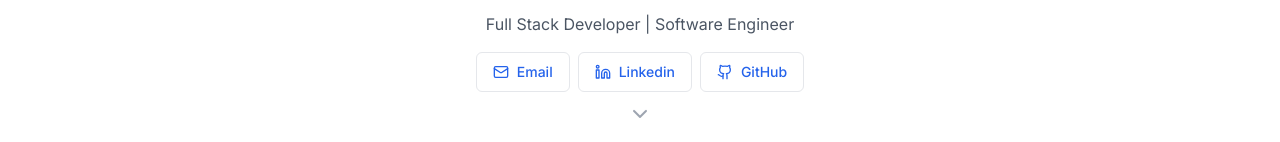
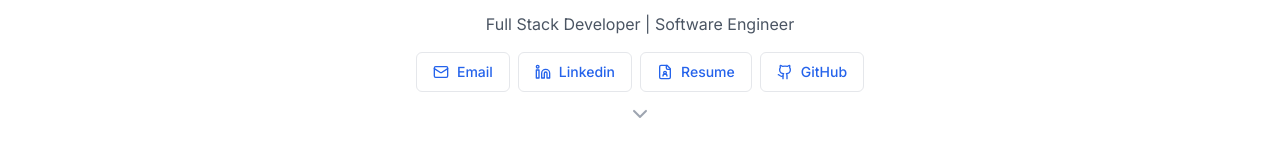
Before and after one commit to jamescasipong/jcasipong-portfolio, a Next.js app: page / in a window 1280 px wide. Shown: the part 633-775 px from the top of the page. Built offline with nearby package versions, Linux system fonts and the light colour scheme.

Commit message:
add resume

```diff
--- a/src/app/page.tsx
+++ b/src/app/page.tsx
@@ -35,6 +35,7 @@ import {
   Github,
   Globe,
   Linkedin,
+  FileUser,
   Mail,
   Moon,
   Sun,
@@ -321,6 +322,21 @@ export default function EnhancedLightModePortfolio() {
                     >
                       <Linkedin className="sm:mr-2 h-4 w-4" />{" "}
                       <p className="sm:block hidden">Linkedin</p>
+                    </Button>
+                  </motion.div>
+                  <motion.div
+                    whileHover={{ scale: 1.1 }}
+                    transition={{ duration: 0.2 }}
+                  >
+                    <Button
+                      onClick={() => {
+                        window.open("/JamesCasipong_Portfolio.pdf", "_blank");
+                      }}
+                      variant="outline"
+                      className="border-gray-200 text-blue-600 hover:bg-blue-50 dark:border-[#3E4042] dark:hover:bg-[#3A3B3C] dark:bg-[#2374E1] dark:text-white"
+                    >
+                      <FileUser className="sm:mr-2 h-4 w-4" />{" "}
+                      <p className="sm:block hidden">Resume</p>
                     </Button>
                   </motion.div>
                   <motion.div
```
Also changed, not shown: 1 other file (tests, documents, lock files or other folders).
